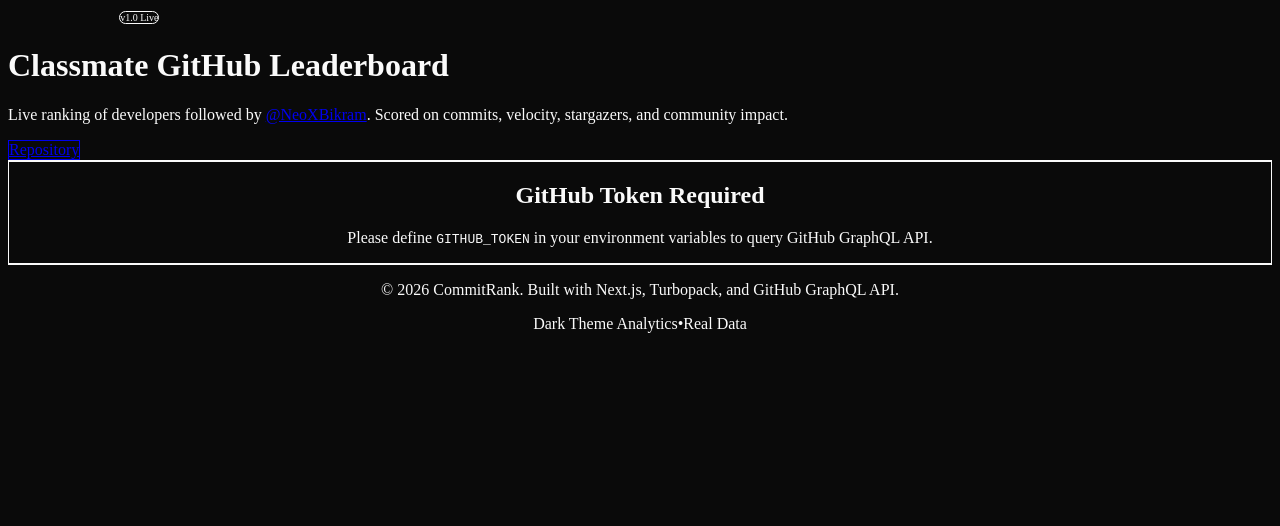
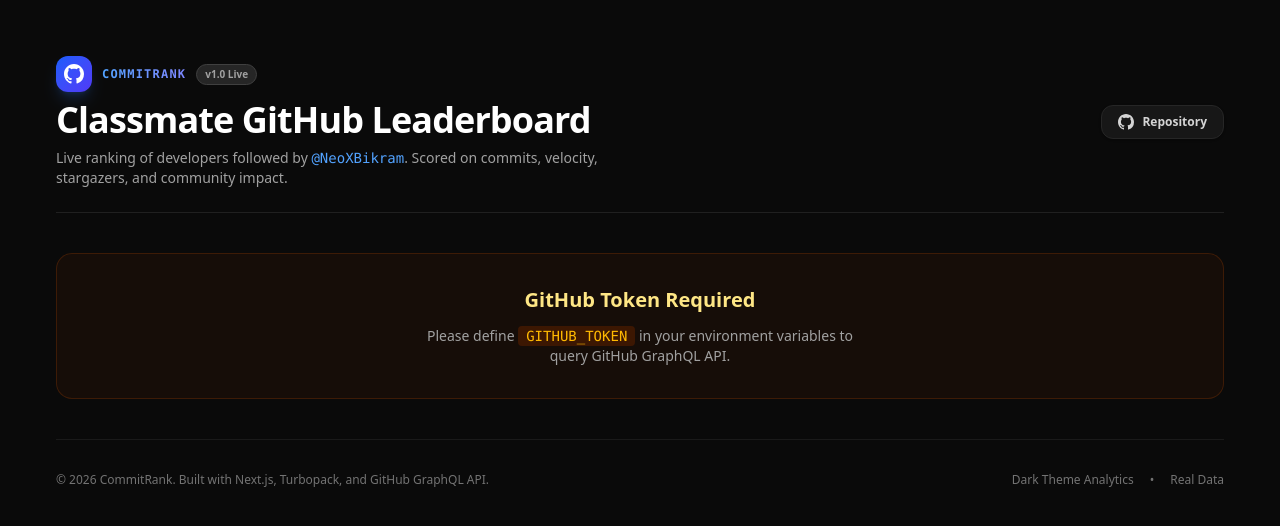
Before and after one commit to BikramGole/RepoPulse, a Next.js app: page / in a window 1280 px wide. Shown: the top 526 px of the page. Built offline with nearby package versions, Linux system fonts and the light colour scheme.

Commit message:
style: fix tailwind v4 import and configure dark analytics theme

```diff
--- a/src/app/globals.css
+++ b/src/app/globals.css
@@ -1,16 +1,42 @@
-@tailwind base;
-@tailwind components;
-@tailwind utilities;
+@import "tailwindcss";
 
 @layer base {
   :root {
-    --background: 0 0% 4%;
-    --foreground: 0 0% 98%;
+    --color-background: #090d16;
+    --color-surface: #0f172a;
+    --color-surface-hover: #1e293b;
+    --color-border: rgba(255, 255, 255, 0.08);
+  }
+
+  * {
+    border-color: rgba(255, 255, 255, 0.08);
   }
 
   body {
-    background-color: hsl(var(--background));
-    color: hsl(var(--foreground));
-    font-feature-settings: "rlig" 1, "calt" 1;
+    background-color: #080c14;
+    color: #f1f5f9;
+    font-family: system-ui, -apple-system, BlinkMacSystemFont, "Segoe UI", Roboto,
+      Oxygen, Ubuntu, Cantarell, "Open Sans", "Helvetica Neue", sans-serif;
+    -webkit-font-smoothing: antialiased;
+    -moz-osx-font-smoothing: grayscale;
   }
 }
+
+/* Custom scrollbars */
+::-webkit-scrollbar {
+  width: 6px;
+  height: 6px;
+}
+
+::-webkit-scrollbar-track {
+  background: #090d16;
+}
+
+::-webkit-scrollbar-thumb {
+  background: #1e293b;
+  border-radius: 9999px;
+}
+
+::-webkit-scrollbar-thumb:hover {
+  background: #334155;
+}
```
